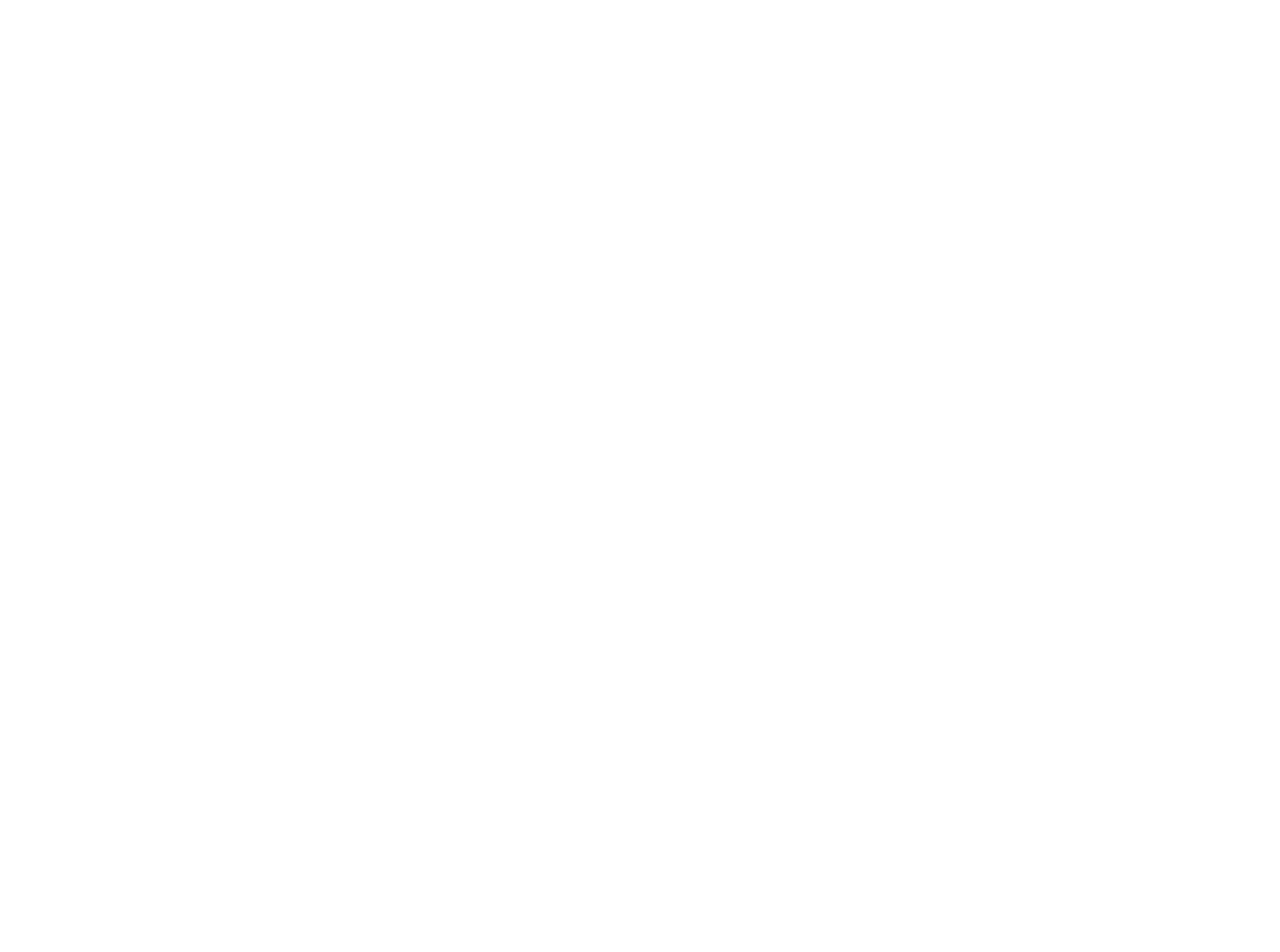
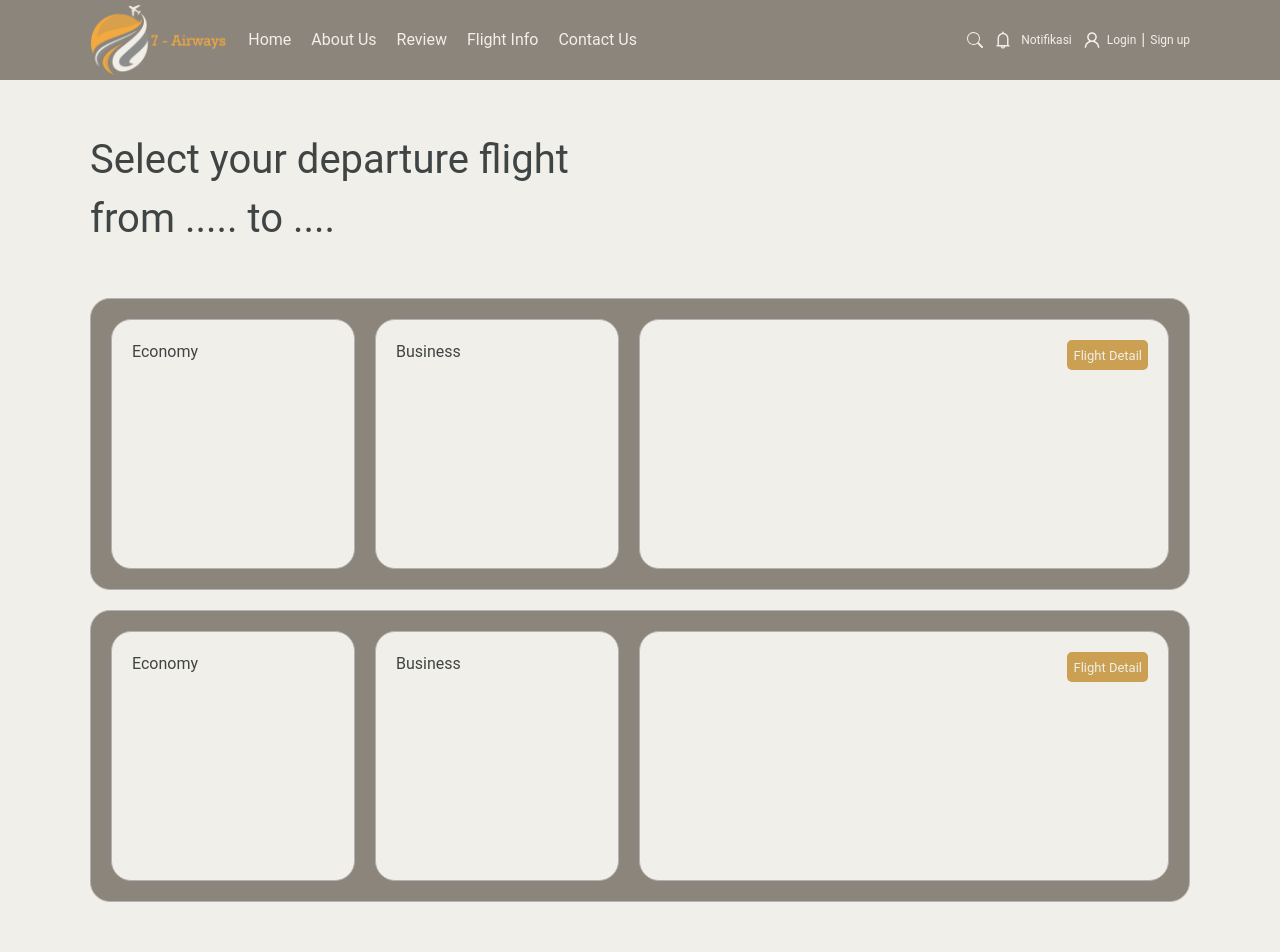
Before and after one commit to Binar-Project-7-Airways-Ticketing/FEJS-Final-Project, a React (Create React App) app: page /booking in a window 1280 px wide. Before the commit this address had no page. Shown: the top 952 px of the page. Before the commit the page ends 800 px from the top, so only its background shows below. Built offline with nearby package versions, Linux system fonts and the light colour scheme.

Commit message:
add booking results page

```diff
--- a/src/App.js
+++ b/src/App.js
@@ -4,6 +4,7 @@
 import { BrowserRouter, Route, Routes } from "react-router-dom";
 import { Login } from "./Components/Pages/Login";
 import { Register } from "./Components/Pages/Register";
+import Bookingpage from "./Components/Pages/Bookingpage";
 
 function App() {
   return (
@@ -12,6 +13,7 @@
         <Route path="/" element={<Homepage />} />
         <Route path="/login" element={<Login />} />
         <Route path="/register" element={<Register />} />
+        <Route path="/booking" element={<Bookingpage/>} />
       </Routes>
     </BrowserRouter>
   );
--- a/src/Components/Book.jsx
+++ b/src/Components/Book.jsx
@@ -2,7 +2,12 @@
 import { AiOutlineSwap } from "react-icons/ai";
 import { DownOutlined } from "@ant-design/icons";
 import { Dropdown, Space, DatePicker } from "antd";
+import { useNavigate } from "react-router-dom";
 
+
+
+export default function Book() {
+  const navigate = useNavigate()
   const items = [
     {
       label: <a href="#">Return</a>,
@@ -26,7 +31,8 @@
   const onOk = (value) => {
     console.log("onOk: ", value);
   };
-export default function Book() {
+
+
   return (
     <>
       <div className="wrap-detail-booking">
@@ -83,6 +89,11 @@
             </div>
           </div>
         </div>
+        <div className="find">
+          <button onClick={()=>navigate('/booking')} className="btn-flight">
+            <h5>Find flight</h5>
+          </button>
+        </div>
       </div>
     </>
   );
--- a/src/Components/MyTrip.jsx
+++ b/src/Components/MyTrip.jsx
@@ -1,9 +1,15 @@
-import React from 'react'
+import React from "react";
 
 export default function MyTrip() {
   return (
     <>
-      <div className="wrap-detail-booking">MyTrip</div>
+      <div className="wrap-detail-booking">
+        <div className="wrap-detail-title">
+          <div className="detail-title">
+            <h2>Plan your upcoming trip with us</h2>
+          </div>
+        </div>
+      </div>
     </>
-  )
+  );
 }
--- /dev/null
+++ b/src/Components/Pages/Bookingpage.jsx
@@ -0,0 +1,15 @@
+import React from "react";
+import Footer from "../Footer";
+import Navbar from "../Navbar";
+import CardResultBooking from "../Reusable/CardResultBooking";
+
+export default function Bookingpage() {
+  return (
+    <div>
+      <Navbar />
+
+      <CardResultBooking />
+      <Footer />
+    </div>
+  );
+}
--- /dev/null
+++ b/src/Components/Reusable/CardResultBooking.jsx
@@ -0,0 +1,35 @@
+import React from "react";
+
+export default function CardResultBooking() {
+  return (
+    <section className="main-result-booking">
+      <div className="container">
+        <div className="wrap-result-booking">
+          <div className="title-result-booking">
+            <h1>Select your departure flight from ..... to ....</h1>
+          </div>
+          <div className="card-result-booking">
+            <div className="wrap-card-result-booking">
+              <div className="result-booking">
+                <div className="card-class">Economy</div>
+                <div className="card-class">Business</div>
+              </div>
+              <div className="card-detail">
+                <button className="btn-detail-flight">Flight Detail</button>
+              </div>
+            </div>
+            <div className="wrap-card-result-booking">
+              <div className="result-booking">
+                <div className="card-class">Economy</div>
+                <div className="card-class">Business</div>
+              </div>
+              <div className="card-detail">
+                <button className="btn-detail-flight">Flight Detail</button>
+              </div>
+            </div>
+          </div>
+        </div>
+      </div>
+    </section>
+  );
+}
```
Also changed, not shown: src/Components/All.css. Lines whose indentation alone changed are shown as unchanged.
